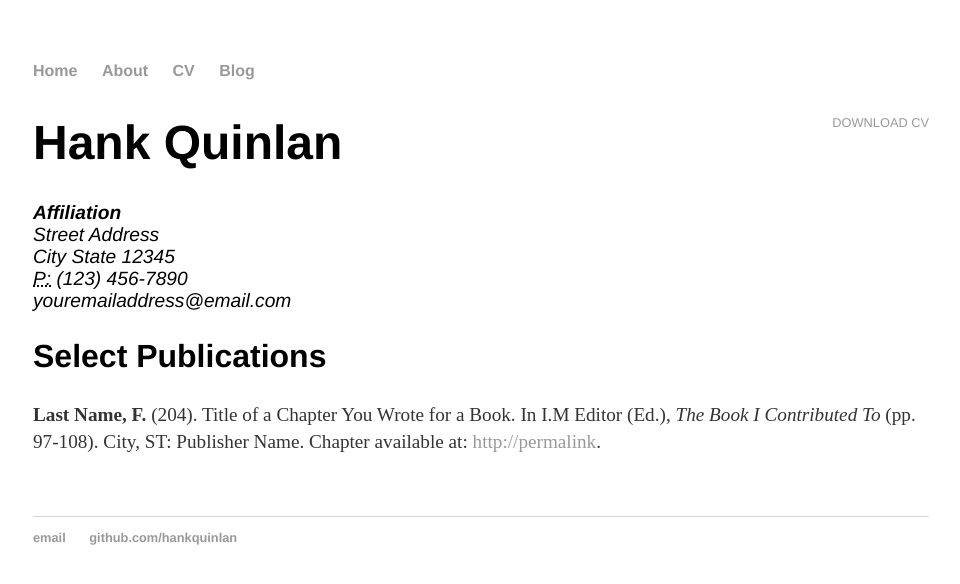
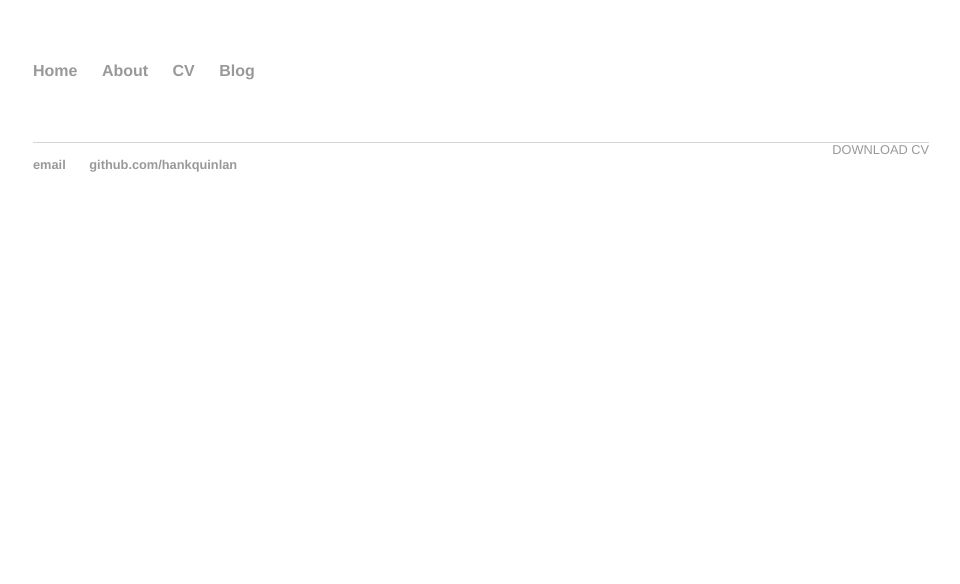
Before and after one commit to Mrqeoqqt/mrqeoqqt.github.io, a Jekyll site: the page built from cv/index.html, in a window 1280 px wide. Shown: the top 584 px of the page, without its empty margins (159-1119 px from the left). Built offline with Jekyll 4.4.1, drawn with Linux system fonts in a browser that asks for light colours.

```diff
--- a/about/index.html
+++ b/about/index.html
@@ -1,6 +1,6 @@
 ---
 layout: default
-title: About Hank Quinlan
+title: About Mingyi Xue
 ---
 
 		<div class="about">
--- a/blog/index.html
+++ b/blog/index.html
@@ -1,6 +1,6 @@
 ---
 layout: default
-title: Hank Quinlan's Blog
+title: Blog
 ---
 <h1>{{ page.title }}</h1>
 <ul class="posts">
--- a/cv/index.html
+++ b/cv/index.html
@@ -1,22 +1,8 @@
 ---
 layout: default
-title: CV of Your Name
+title: CV
 ---
 
 	<div class="cv">
-		<a href="#" class="download" title="Download CV as PDF">Download CV</a>
-					<h1>Hank Quinlan</h1>
-					<address>
-					<strong>Affiliation</strong><br>
-					Street Address<br>
-					City State 12345<br>
-					<abbr title="phone">P:</abbr> (123) 456-7890<br>
-					<span class="obfuscate">youremailaddress@email.com</span>
-					</address>
-
-					<h2>Select Publications</h2>
-
-					<p><strong>Last Name, F.</strong> (204). Title of a Chapter You Wrote for a Book. In I.M Editor (Ed.), <em>The Book I Contributed To</em> (pp. 97-108). City, ST: Publisher Name. Chapter available at: <a href="#">http://permalink</a>.
-
-
+		<a href="https://github.com/Mrqeoqqt/Curriculum-Vitae/blob/master/xmy_cv_en.pdf" class="download" title="Download CV as PDF">Download CV</a>
 	</div>
--- a/index.html
+++ b/index.html
@@ -1,9 +1,9 @@
 ---
 layout: default
-title: Hank Quinlan, Horrible Cop
+title: Mingyi
 ---
 
 		<div class="blurb">
-			<h1>Hi there, I'm Hank Quinlan!</h1>
-			<p>I'm best known as the horrible cop from <em>A Touch of Evil</em>. Don't trust me. <a href="/about">Read more about my life...</a></p>
+			<h1>Hi there, I'm Mingyi!</h1>
+			<p><a href="/about">More info about me...</a></p>
 		</div>
```
Also changed, not shown: _posts/2014-04-30-hank-quinlan-site-launched.md (deleted, +0 -7 lines), _posts/2019-02-27-hello.md (added, +8 -0 lines), blog/atom.xml (+7 -7 lines).
